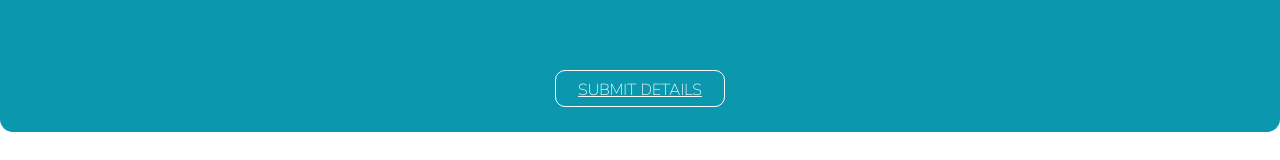
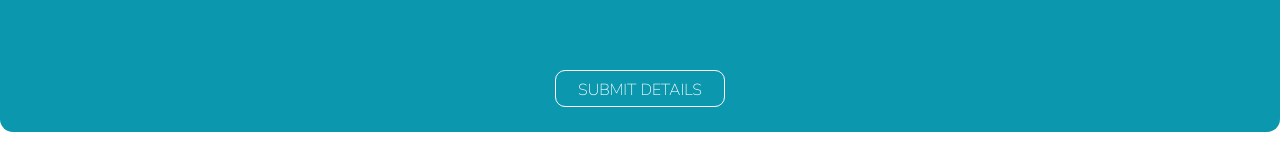
Before and after one commit to vigneshwaran9494/knocksense-event-booking, a React (Create React App) app: page /bookTickets in a window 1280 px wide. Shown: the part 428-588 px from the top of the page. Built offline with nearby package versions, Linux system fonts and the light colour scheme.

Commit message:
4th commit

```diff
--- a/src/App.css
+++ b/src/App.css
@@ -94,7 +94,6 @@
 .imgthumbnai_new {
   background-color: #ee7e1a;
   margin-top: 20px;
-  font-family: 'Nunito Sans', sans-serif;
 }
 
 .checkout-Areyou {
--- a/src/BookTickets.js
+++ b/src/BookTickets.js
@@ -1,5 +1,5 @@
 import React from 'react'
-import { NavLink } from "react-router-dom";
+import { Link } from "react-router-dom";
 import Container from 'react-bootstrap/Container';
 import Row from 'react-bootstrap/Row';
 import Col from 'react-bootstrap/Col';
@@ -55,7 +55,7 @@ function BookTickets() {
           </Row>
         </Container>
 
-        <NavLink exact to="/checkout" className='bookticket_submit fontloader'>SUBMIT DETAILS</NavLink>
+        <Link exact to="/checkout" style={{textDecoration: 'none' }} className='bookticket_submit fontloader'>SUBMIT DETAILS</Link>
       </div>
     </>
   )
--- a/src/Footer.js
+++ b/src/Footer.js
@@ -11,7 +11,7 @@ function Footer() {
                     <Navbar.Brand>
                         <h6>₹1000 ONWORDS</h6>
                     </Navbar.Brand>
-                    <Link exact to="/BookTickets" className='bookingsite_footer fontloader' >BUY NOW</Link>
+                    <Link exact to="/BookTickets" style={{textDecoration: 'none' }} className='bookingsite_footer fontloader' >BUY NOW</Link>
                 </Container>
             </Navbar>
         </>
```
